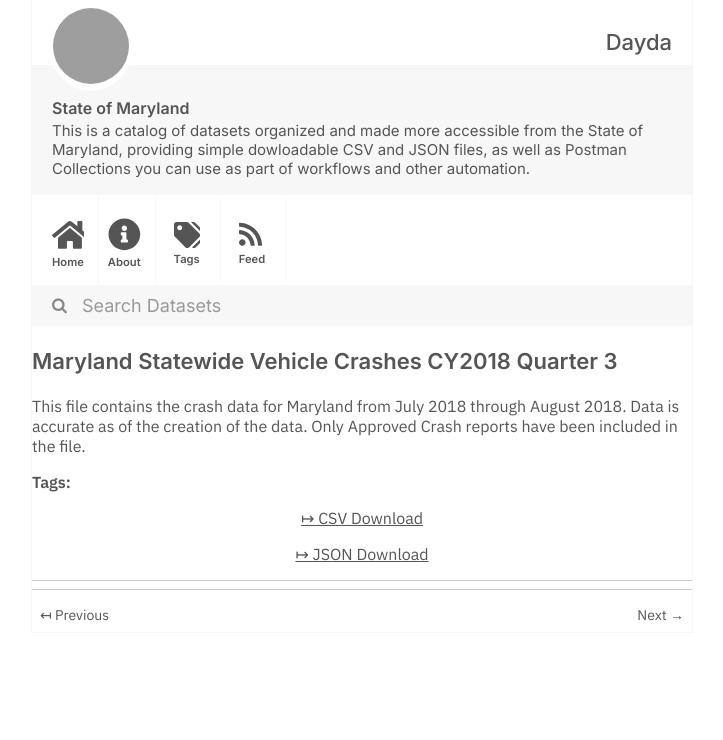
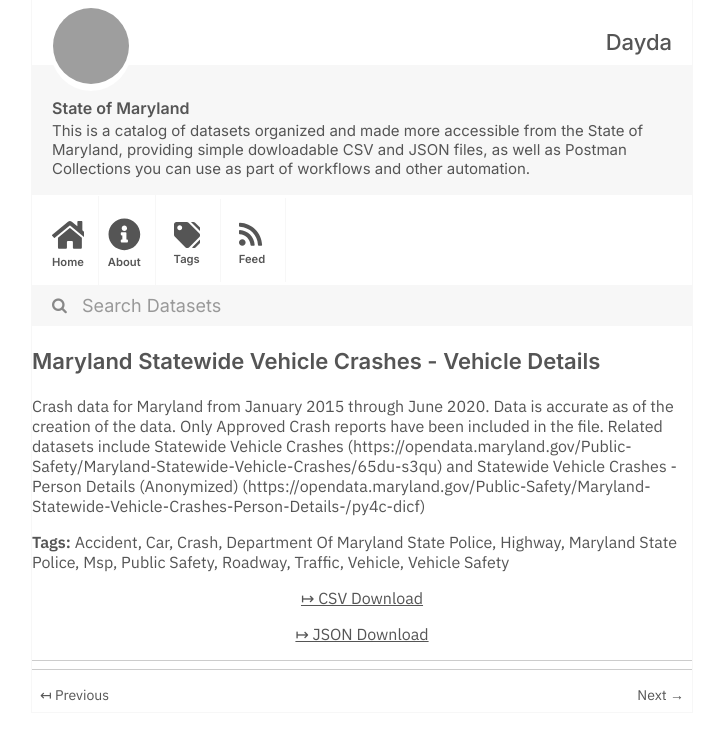
Before and after one commit to dayda-entities/state-of-maryland, a Jekyll site: the page built from _posts/2020-11-10-maryland-statewide-vehicle-cra.md, in a window 1280 px wide, cut to the strip 0-740 px from the top of the page. Shown: the whole strip, without its empty margins (278-1001 px from the left). Built offline with Jekyll 4.4.1, drawn with Linux system fonts in a browser that asks for light colours; grey boxes are pictures that could not be loaded.

Commit message:
Publish Data

```diff
--- a/_posts/2020-11-10-maryland-statewide-vehicle-cra.md
+++ b/_posts/2020-11-10-maryland-statewide-vehicle-cra.md
@@ -1,16 +1,28 @@
 ---
-title: Maryland Statewide Vehicle Crashes CY2018 Quarter 3
-created: '2020-11-10T17:24:16.802315'
-modified: '2020-11-10T17:24:16.802322'
+title: Maryland Statewide Vehicle Crashes - Vehicle Details
+created: '2020-11-10T17:25:09.899332'
+modified: '2020-11-10T17:25:09.899342'
 state: active
 type: dataset
-tags: []
+tags:
+  - Accident
+  - Car
+  - Crash
+  - Department Of Maryland State Police
+  - Highway
+  - Maryland State Police
+  - Msp
+  - Public Safety
+  - Roadway
+  - Traffic
+  - Vehicle
+  - Vehicle Safety
 groups:
   - Local Government
-csv_url: 'https://opendata.maryland.gov/api/views/9vxr-9f8m/rows.csv?accessType=DOWNLOAD'
+csv_url: 'https://opendata.maryland.gov/api/views/mhft-5t5y/rows.csv?accessType=DOWNLOAD'
 json_url: >-
-  https://opendata.maryland.gov/api/views/9vxr-9f8m/rows.json?accessType=DOWNLOAD
+  https://opendata.maryland.gov/api/views/mhft-5t5y/rows.json?accessType=DOWNLOAD
 layout: post
 
 ---
-This file contains the crash data for Maryland from July 2018 through August 2018.  Data is accurate as of the creation of the data.  Only Approved Crash reports have been included in the file.
+Crash data for Maryland from January 2015 through June 2020. Data is accurate as of the creation of the data. Only Approved Crash reports have been included in the file. Related datasets include Statewide Vehicle Crashes (https://opendata.maryland.gov/Public-Safety/Maryland-Statewide-Vehicle-Crashes/65du-s3qu) and Statewide Vehicle Crashes - Person Details (Anonymized) (https://opendata.maryland.gov/Public-Safety/Maryland-Statewide-Vehicle-Crashes-Person-Details-/py4c-dicf)
```
